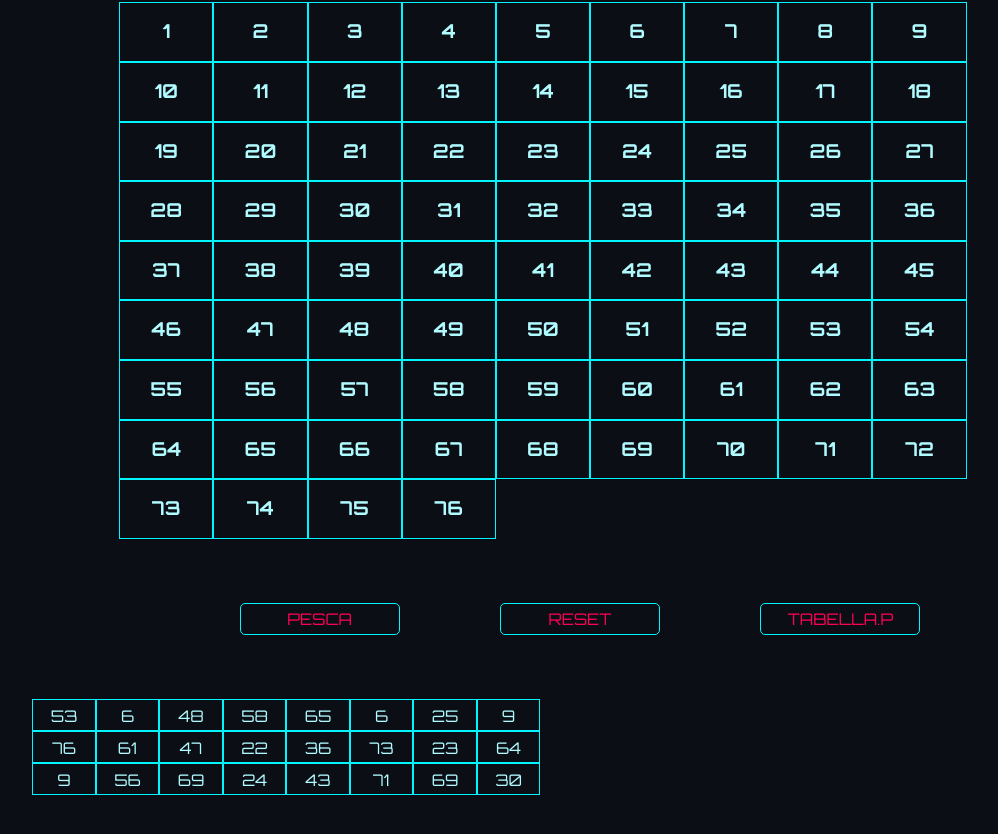
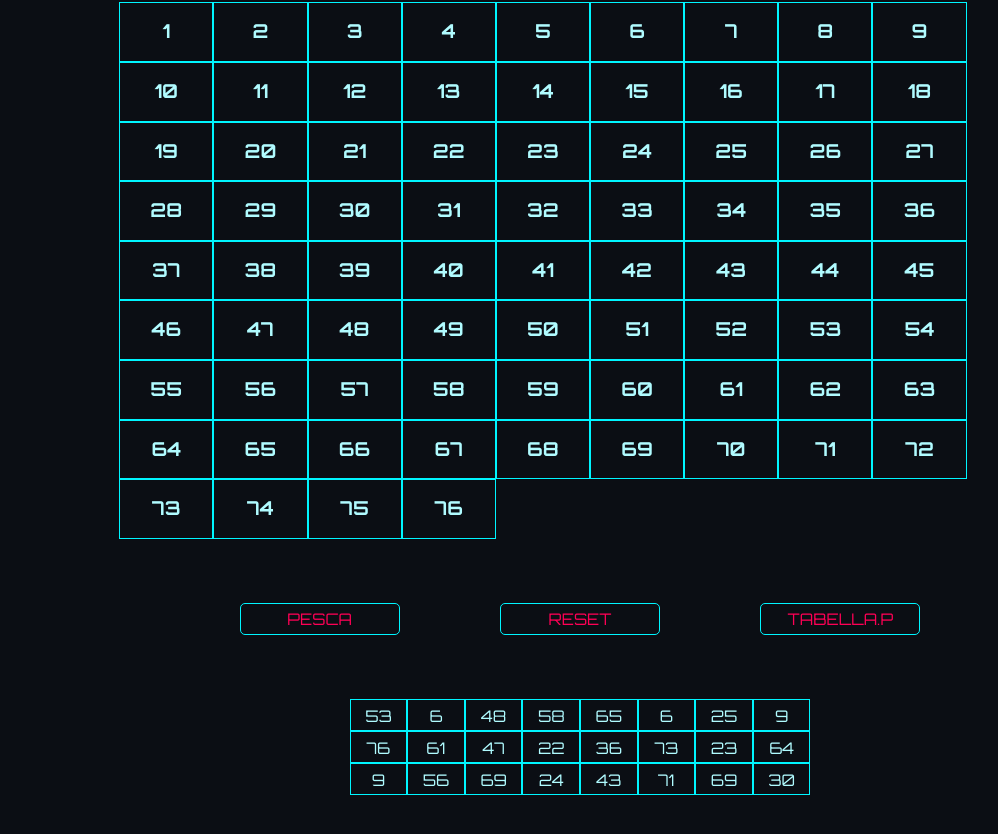
Before and after one commit to Vidied/FE-U1-W3-D4, a plain HTML site: page index.html in a window 1280 px wide. Shown: the part 98-932 px from the top of the page, without its empty margins (60-1058 px from the left). Drawn offline with Linux system fonts and the light colour scheme.

Commit message:
finalmente fixato il problema della tabella player messa male

```diff
--- a/styles/style.css
+++ b/styles/style.css
@@ -46,15 +46,15 @@
 }
 
 #tabellaPlayer {
-  width: 49%;
+  width: 100%;
   text-align: center;
   box-sizing: border-box;
 }
 
 .singolaCartella {
   display: inline-block;
-  width: 90%;
-  margin: 1em 0;
+  width: 40%;
+  margin: 1em;
   text-align: center;
 }
 
```
